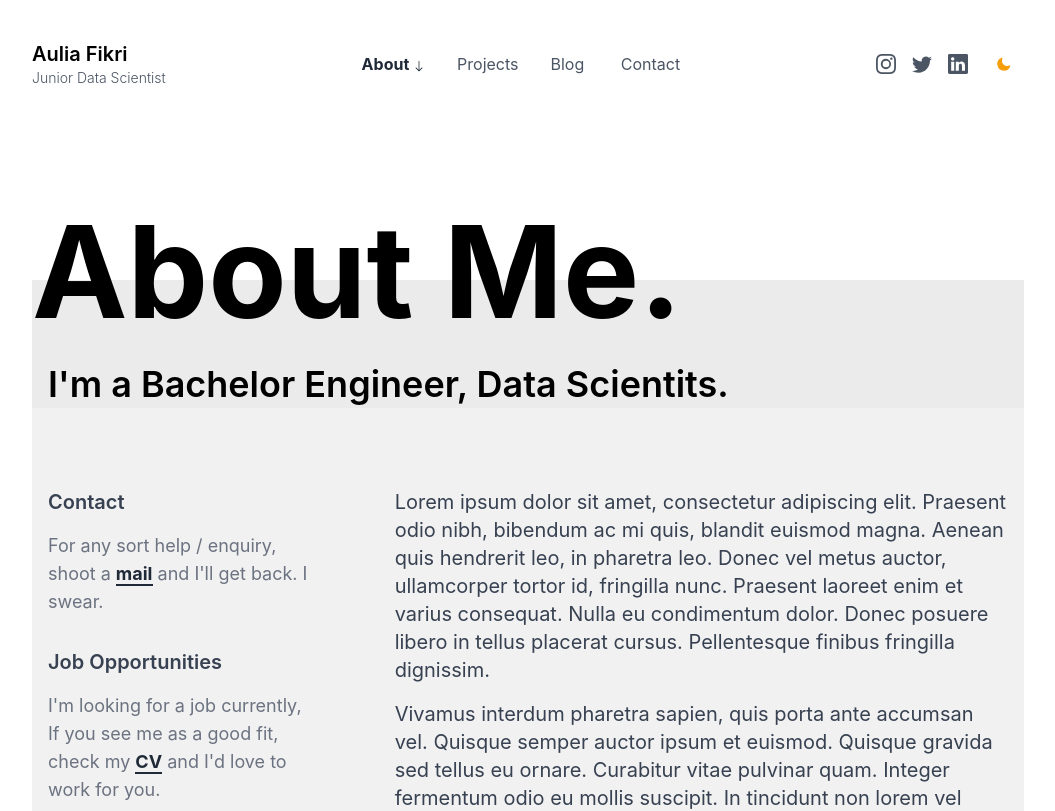
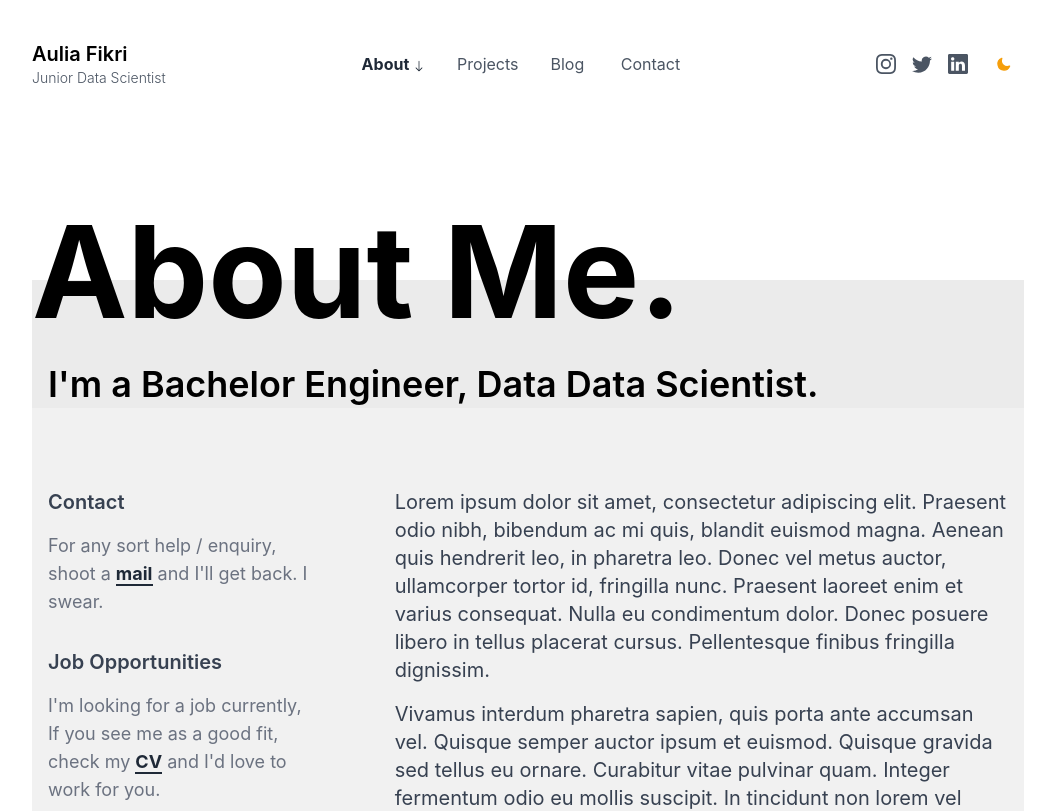
Before and after one commit to aulfik/website, a Next.js app: page /about in a window 1280 px wide. Shown: the top 811 px of the page, without its empty margins (112-1167 px from the left). Built offline with nearby package versions, Linux system fonts and the light colour scheme.

Commit message:
rectify typo

```diff
--- a/constants/data.js
+++ b/constants/data.js
@@ -50,7 +50,7 @@ const userData = {
   ],
   about: {
     title:
-      "I'm a Bachelor Engineer, Data Scientits",
+      "I'm a Bachelor Engineer, Data Data Scientist",
     description: [
       'Lorem ipsum dolor sit amet, consectetur adipiscing elit. Praesent odio nibh, bibendum ac mi quis, blandit euismod magna. Aenean quis hendrerit leo, in pharetra leo. Donec vel metus auctor, ullamcorper tortor id, fringilla nunc. Praesent laoreet enim et varius consequat. Nulla eu condimentum dolor. Donec posuere libero in tellus placerat cursus. Pellentesque finibus fringilla dignissim.',
       'Vivamus interdum pharetra sapien, quis porta ante accumsan vel. Quisque semper auctor ipsum et euismod. Quisque gravida sed tellus eu ornare. Curabitur vitae pulvinar quam. Integer fermentum odio eu mollis suscipit. In tincidunt non lorem vel mollis. Sed commodo, libero id porta tempus, lorem lacus sodales massa, at dignissim nisl massa nec neque.',
```
